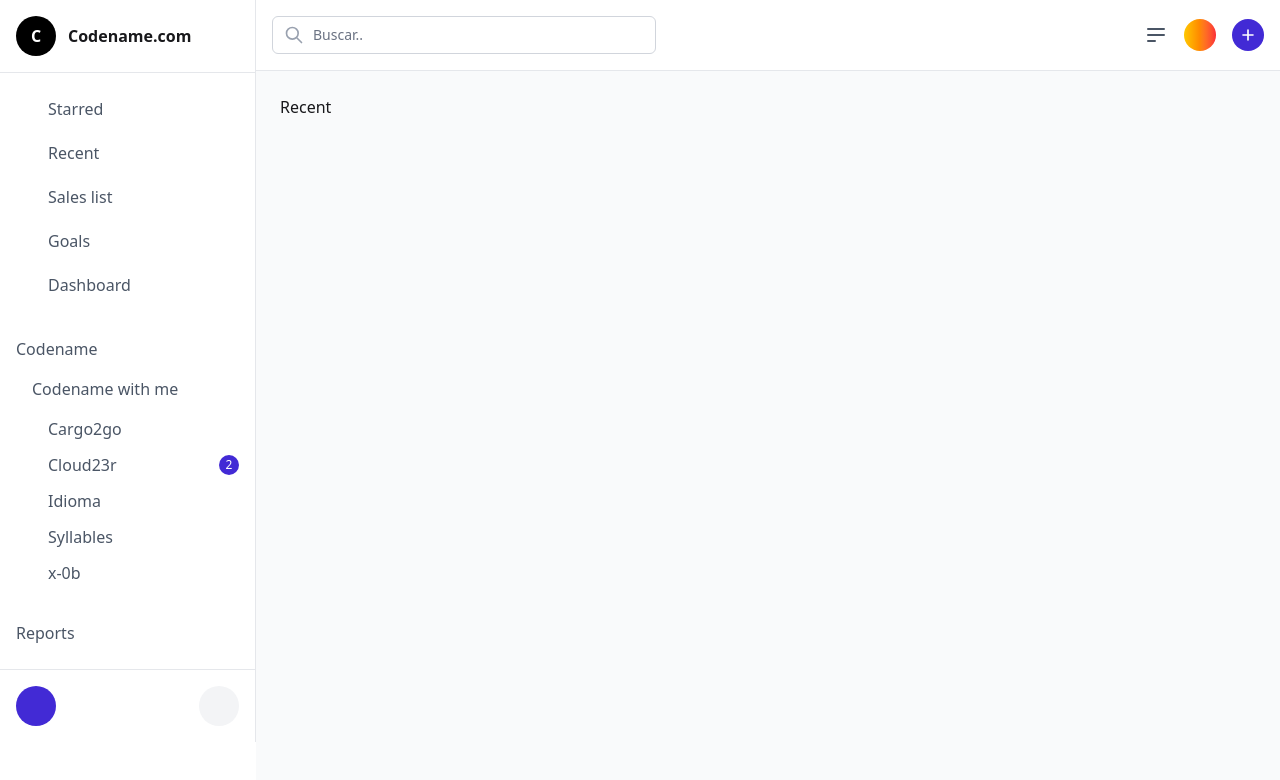
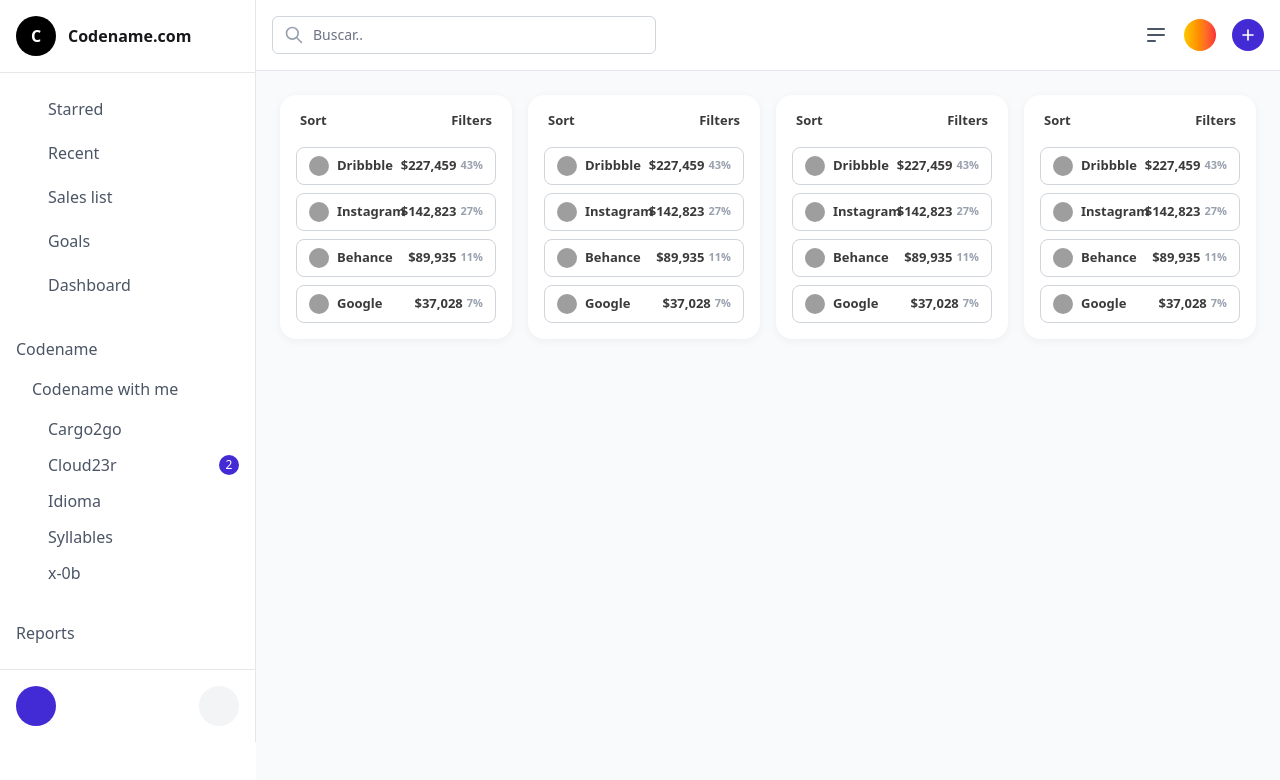
Before and after one commit to J3505/plantilla, an Angular app: page /recent in a window 1280 px wide. Shown: the top 780 px of the page. Built offline with nearby package versions, Linux system fonts and the light colour scheme; grey boxes are pictures that could not be loaded; what @iconify/tailwind4 would draw is missing.

Commit message:
feat: update recent and starred components to include multiple left filters and charts

```diff
--- a/src/app/admin/recent/recent.component.html
+++ b/src/app/admin/recent/recent.component.html
@@ -1 +1,6 @@
-<p>Recent</p>
+<div class="flex gap-4">
+  <app-left-filters></app-left-filters>
+  <app-left-filters></app-left-filters>
+  <app-left-filters></app-left-filters>
+  <app-left-filters></app-left-filters>
+</div>
--- a/src/app/admin/recent/recent.component.ts
+++ b/src/app/admin/recent/recent.component.ts
@@ -1,8 +1,9 @@
 import { Component } from '@angular/core';
+import { LeftFiltersComponent } from "../../shared/components/left-filters/left-filters.component";
 
 @Component({
   selector: 'app-recent',
-  imports: [],
+  imports: [LeftFiltersComponent],
   templateUrl: './recent.component.html',
   styleUrl: './recent.component.scss'
 })
--- a/src/app/admin/starred/starred.component.html
+++ b/src/app/admin/starred/starred.component.html
@@ -13,8 +13,12 @@
 <section class=" flex p-4 gap-4">
   <!-- Left filters -->
   <app-left-filters></app-left-filters>
+  <app-left-filters></app-left-filters>
+  <app-left-filters></app-left-filters>
   <!-- Middle chart -->
   <app-chart></app-chart>
+  <app-chart></app-chart>
+
 
 </section>
 <!-- Bottom section -->
@@ -24,8 +28,8 @@
     <app-plataform></app-plataform>
 
   <!-- Right side -->
-  <div class="flex flex-col gap-4">
+
     <app-right-side></app-right-side>
-  </div>
+
 
 </section>
```
